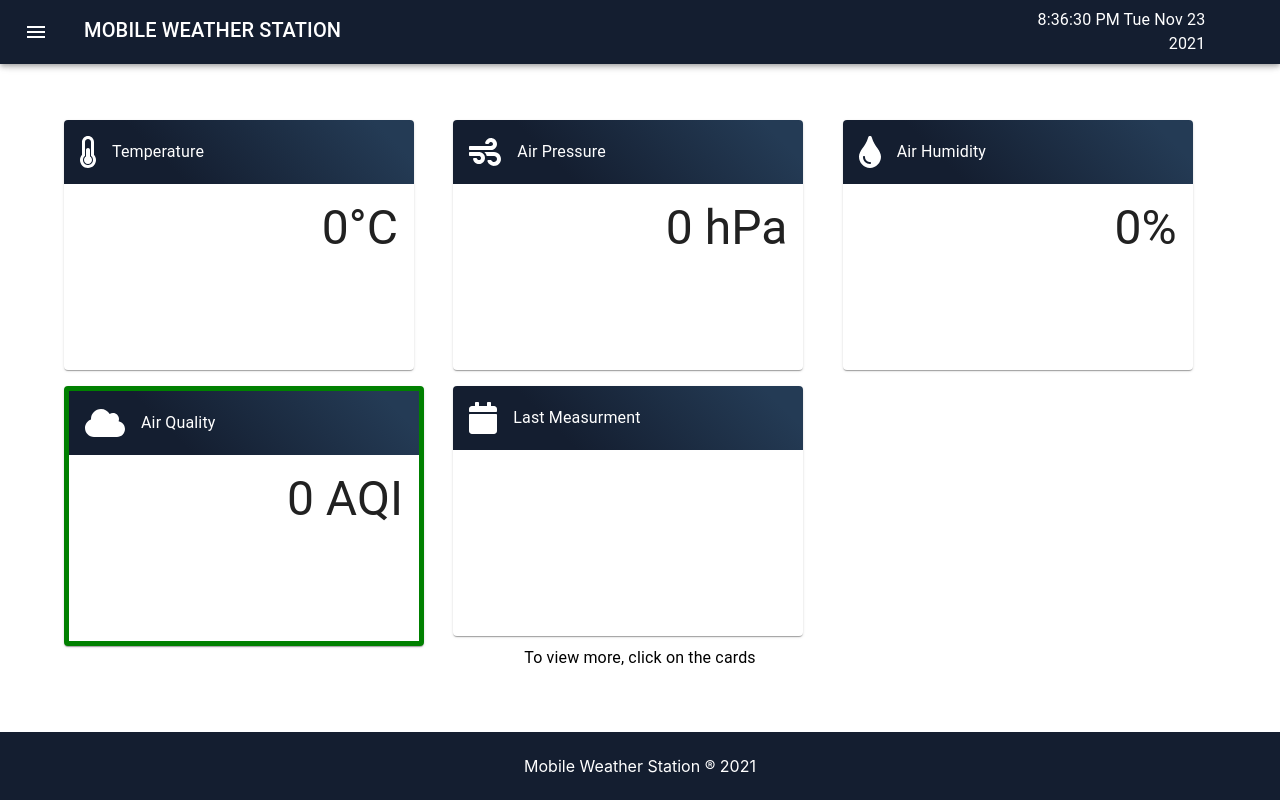
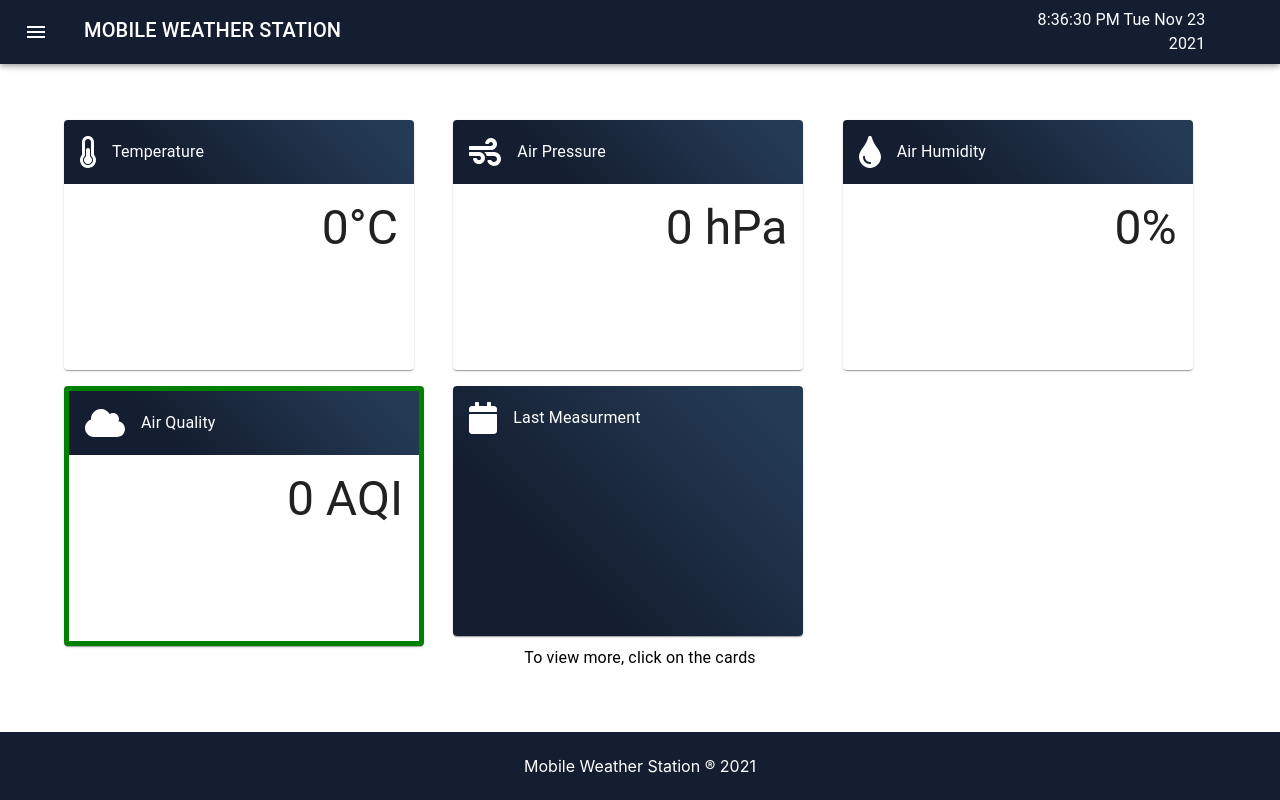
Before and after one commit to Smufie/mws-ui, a React (Create React App) app: page / in a window 1280 px wide. Built offline with nearby package versions, Linux system fonts and the light colour scheme; no server answers.

Commit message:
feat: changed color of Date Card

```diff
--- a/src/components/Home.js
+++ b/src/components/Home.js
@@ -201,12 +201,15 @@ export default function Home() {
         </Grid>
         {/*-------------------------- Last Measurment Card --------------------------*/}
         <Grid item xs={12} sm={6} md={4}>
-          <Card className="CardMainPage" align="left">
+          <Card
+            className="CardMainPage"
+            align="left"
+            style={{
+              background: "linear-gradient(45deg, #141e30 30%, #243b55 90%)",
+              color: "white",
+            }}
+          >
             <CardHeader
-              style={{
-                background: "linear-gradient(45deg, #141e30 30%, #243b55 90%)",
-                color: "white",
-              }}
               avatar={
                 <FontAwesomeIcon icon={faCalendar} size="2x" color="white" />
               }
```
